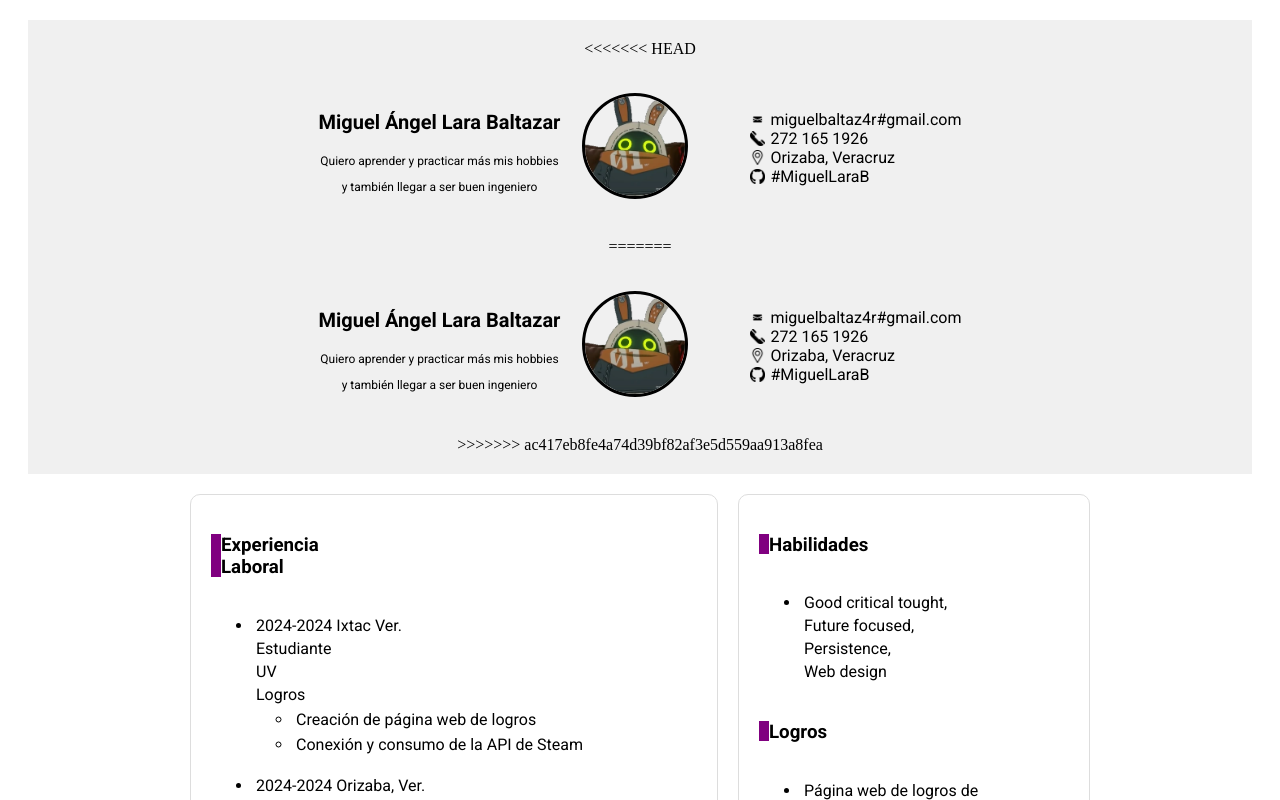
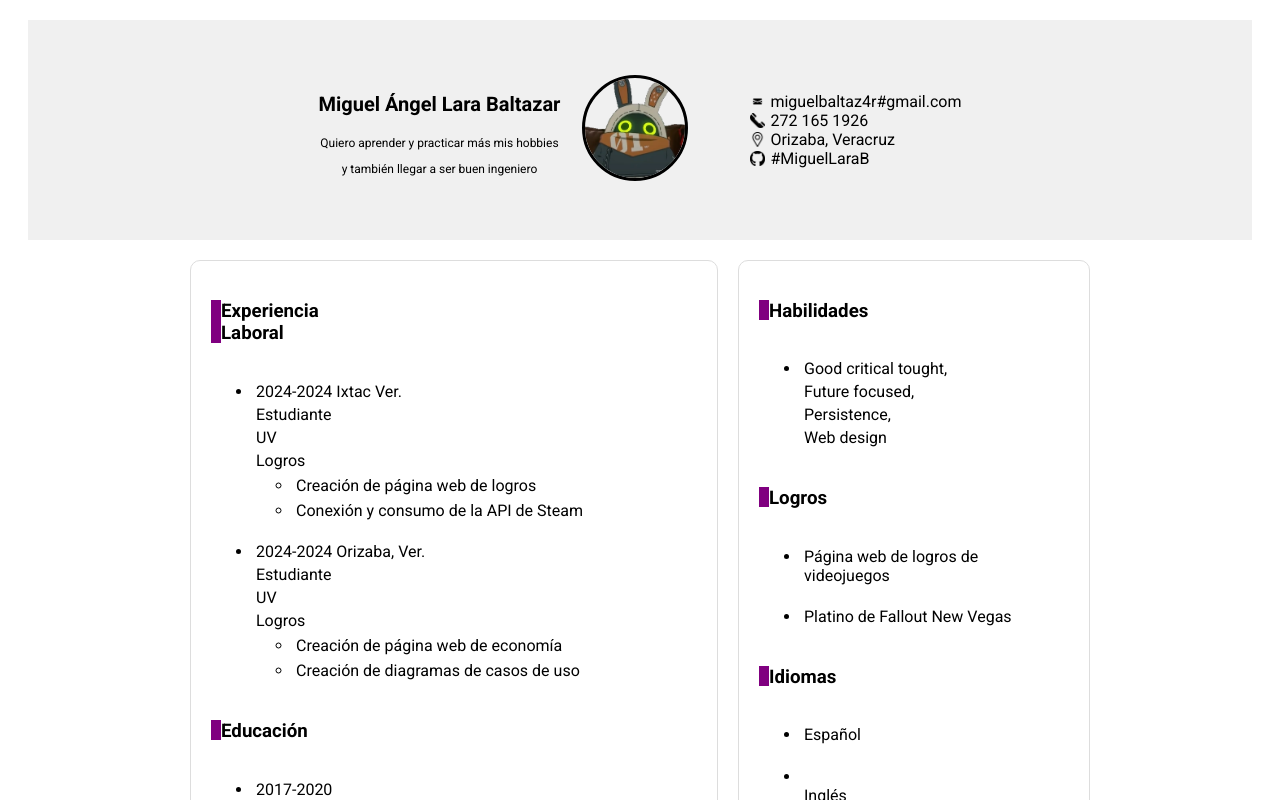
Before and after one commit to MiguelLaraB/MiguelLaraB.github.io, an Angular app: page / in a window 1280 px wide. Shown: the top 800 px of the page. Built offline with nearby package versions, Linux system fonts and the light colour scheme.

Commit message:
Update header.component.html

```diff
--- a/src/app/header/header.component.html
+++ b/src/app/header/header.component.html
@@ -1,4 +1,4 @@
-<<<<<<< HEAD
+
 <div class="header-container">
     <table>
       <tr>
@@ -33,41 +33,3 @@
       </tr>
     </table>
   </div>
-
-=======
-
-<div class="header-container">
-  <table>
-    <tr>
-      <td>
-        <p class="name">Miguel Ángel Lara Baltazar</p>
-        <p class="description">Quiero aprender y practicar más mis hobbies </p>
-        <p class="description">y también llegar a ser buen ingeniero</p>
-      </td>
-      <td>
-        <img src="../assets/images/Bangboo.jpg" class="perfil">
-      </td>
-      <td>
-        <ul>
-          <li>
-              <img src="../assets/images/email.png" alt="email">
-              miguelbaltaz4r#gmail.com
-          </li>
-          <li>
-              <img src="../assets/images/telefono.png" alt="telefono">
-              272 165 1926
-          </li>
-          <li>
-              <img src="../assets/images/ubicacion.png" alt="ubicacion">
-              Orizaba, Veracruz
-          </li>
-          <li>
-              <img src="../assets/images/github.png" alt="github">
-              #MiguelLaraB
-          </li>
-        </ul>
-      </td>
-    </tr>
-  </table>
-</div>
->>>>>>> ac417eb8fe4a74d39bf82af3e5d559aa913a8fea
```
